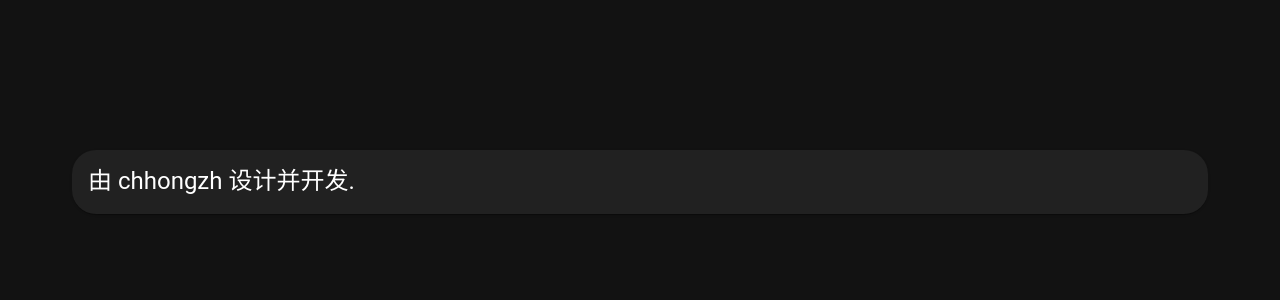
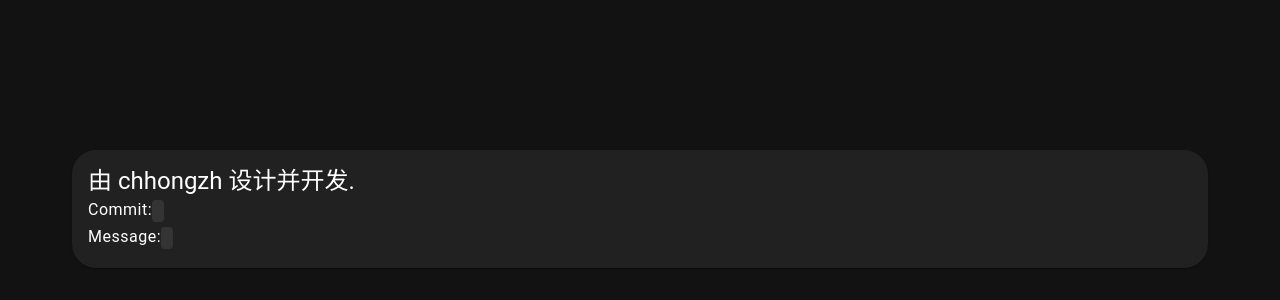
Before and after one commit to chhongzh/chz_Frontend, a Vue app in the folder projects/chz_Base/: page / in a window 1280 px wide. Shown: the part 1530-1830 px from the top of the page. Before the commit the page ends 1776 px from the top, so only its background shows below. Built offline with nearby package versions, Linux system fonts and the light colour scheme; what tslog would draw is missing.

Commit message:
feat: 页面尾部支持显示 commit 信息

```diff
--- a/projects/chz_Base/src/pages/index.vue
+++ b/projects/chz_Base/src/pages/index.vue
@@ -68,6 +68,8 @@
         <v-card-text>
           <span class="text-h5">由 chhongzh 设计并开发.</span>
           <Text>
+            Commit: <v-code>{{ abbreviatedSha }}</v-code><br />
+            Message: <v-code>{{ commitMessage }}</v-code>
           </Text>
         </v-card-text>
       </v-card>
@@ -83,6 +85,12 @@ import chhongzhCode from '@/assets/chhongzh.go?raw'
 import { Vue3Marquee } from 'vue3-marquee';
 import backgroundText from '@/assets/Background Text'
 import { getRandomElements } from '@/common/utils';
+import {
+  abbreviatedSha,
+  commitMessage
+}
+  // @ts-ignore
+  from '~build/info'
 
 definePage({
   meta: {
```
Also changed, not shown: projects/chz_Base/vite.config.mts.
